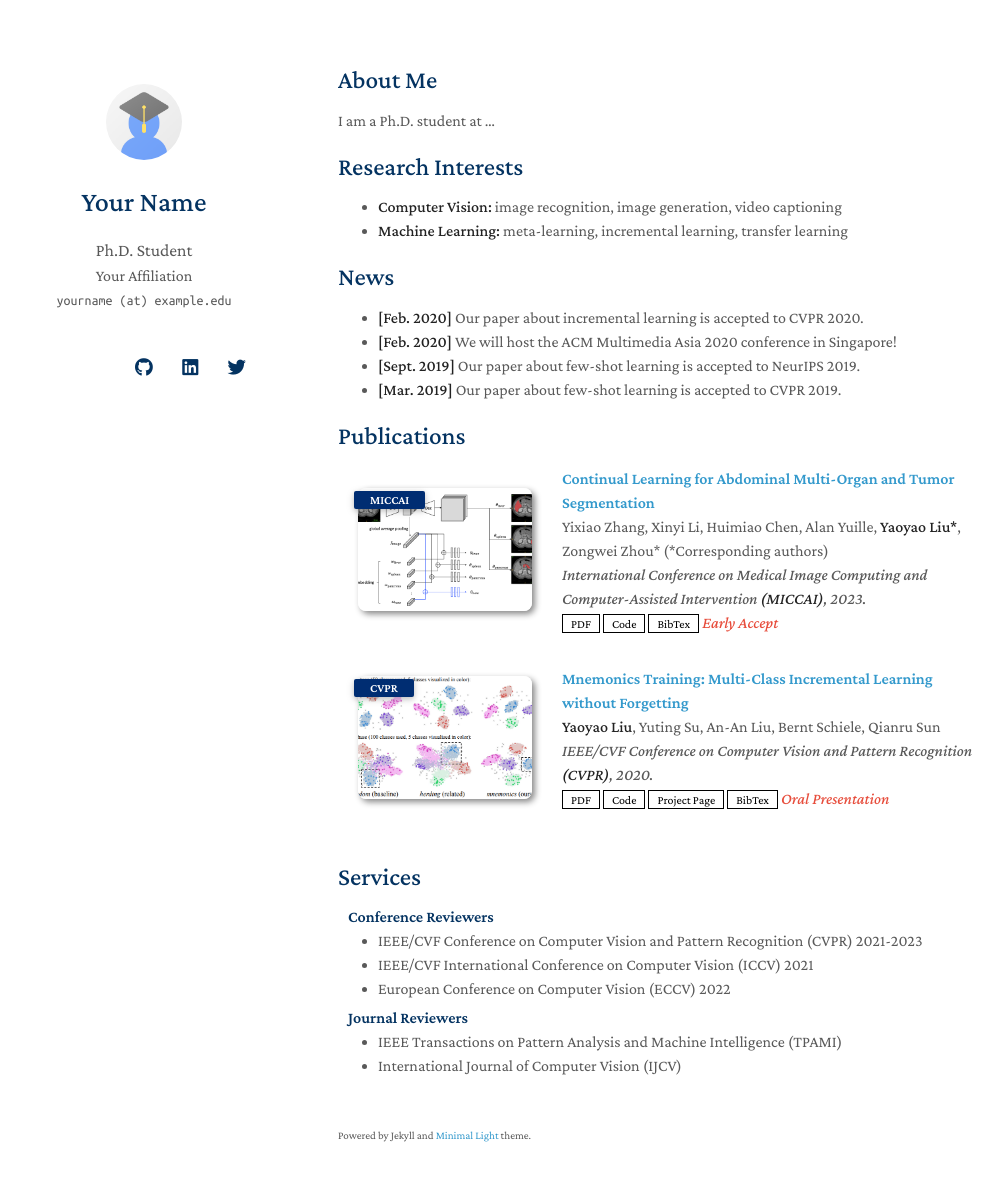
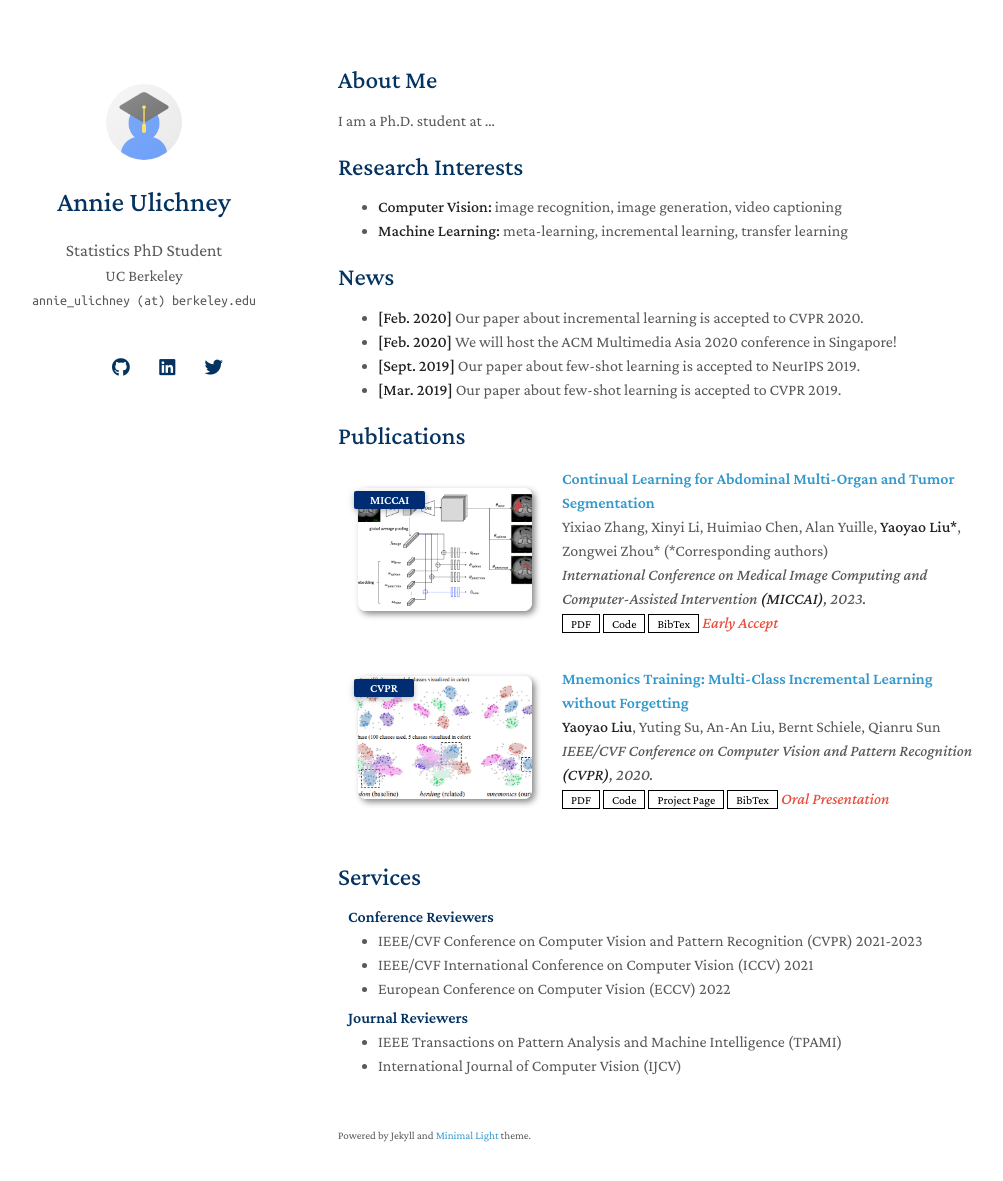
Before and after one commit to aulichney/aulichney.github.io, a Jekyll site: the page built from index.md, in a window 1280 px wide and 1216 px high. Shown: the top 1181 px of the window, without its empty margins (132-1135 px from the left). Built offline with Jekyll 4.4.1, drawn with Linux system fonts in a browser that asks for light colours; nearby versions of some CDN libraries; a style sheet for code colours, icons or effects is not loaded; our own code applies the rules of GitHub Pages for plain Markdown files.

Commit message:
add config

```diff
--- a/_config.yml
+++ b/_config.yml
@@ -1,22 +1,22 @@
 # Basic Information
-title: Your Name
-position: Ph.D. Student
-affiliation: Your Affiliation
-email: yourname (at) example.edu
+title: Annie Ulichney
+position: Statistics PhD Student
+affiliation: UC Berkeley
+email: annie_ulichney (at) berkeley.edu
 
 # Search Engine Optimization (SEO)
 # The following information is used to improve the website traffic from search engines, e.g., Google.
-keywords: minimal light
-description: The Minimal Light is a simple and elegant jekyll theme for academic personal homepage.
-canonical: https://minimal-light-theme.yliu.me/
+keywords: annie ulichney
+description: Annie Ulichney, Statistics PhD Student
+canonical: https://aulichney.github.io
 
 # Links
 # If you don't need one of them, you may delete the corresponding line.
-google_scholar: https://scholar.google.com/
-cv_link: assets/files/curriculum_vitae.pdf
-github_link: https://github.com/
-linkedin: https://www.linkedin.com/
-twitter: https://twitter.com/
+google_scholar: https://scholar.google.com/citations?user=GKFtqToAAAAJ&hl=en
+#cv_link: assets/files/curriculum_vitae.pdf
+github_link: https://github.com/aulichney
+linkedin: https://www.linkedin.com/in/annie-ulichney
+twitter: https://x.com/annieulichney
 
 # Images (e.g., your profile picture and your website's favicon)
 # "favicon" and "favicon_dark" are used for the light and dark modes, respectively.
@@ -30,7 +30,7 @@ enable_footnote: true
 
 # Auto Dark Mode
 # You may use the option to disable the automatic dark theme
-auto_dark_mode: true
+auto_dark_mode: false
 
 # Font
 # You can use this option to choose between Serif or Sans Serif fonts.
@@ -38,7 +38,7 @@ font: "Serif" # or "Sans Serif"
 
 # Google Analytics ID
 # Please remove this if you don't use Google Analytics
-google_analytics: UA-111540567-4
+google_analytics: G-VNWJKE4ETF
 
 # Use this project as a remote theme for GitHub Pages
 # See the guide here: https://docs.github.com/en/pages/setting-up-a-github-pages-site-with-jekyll/adding-a-theme-to-your-github-pages-site-using-jekyll
```
